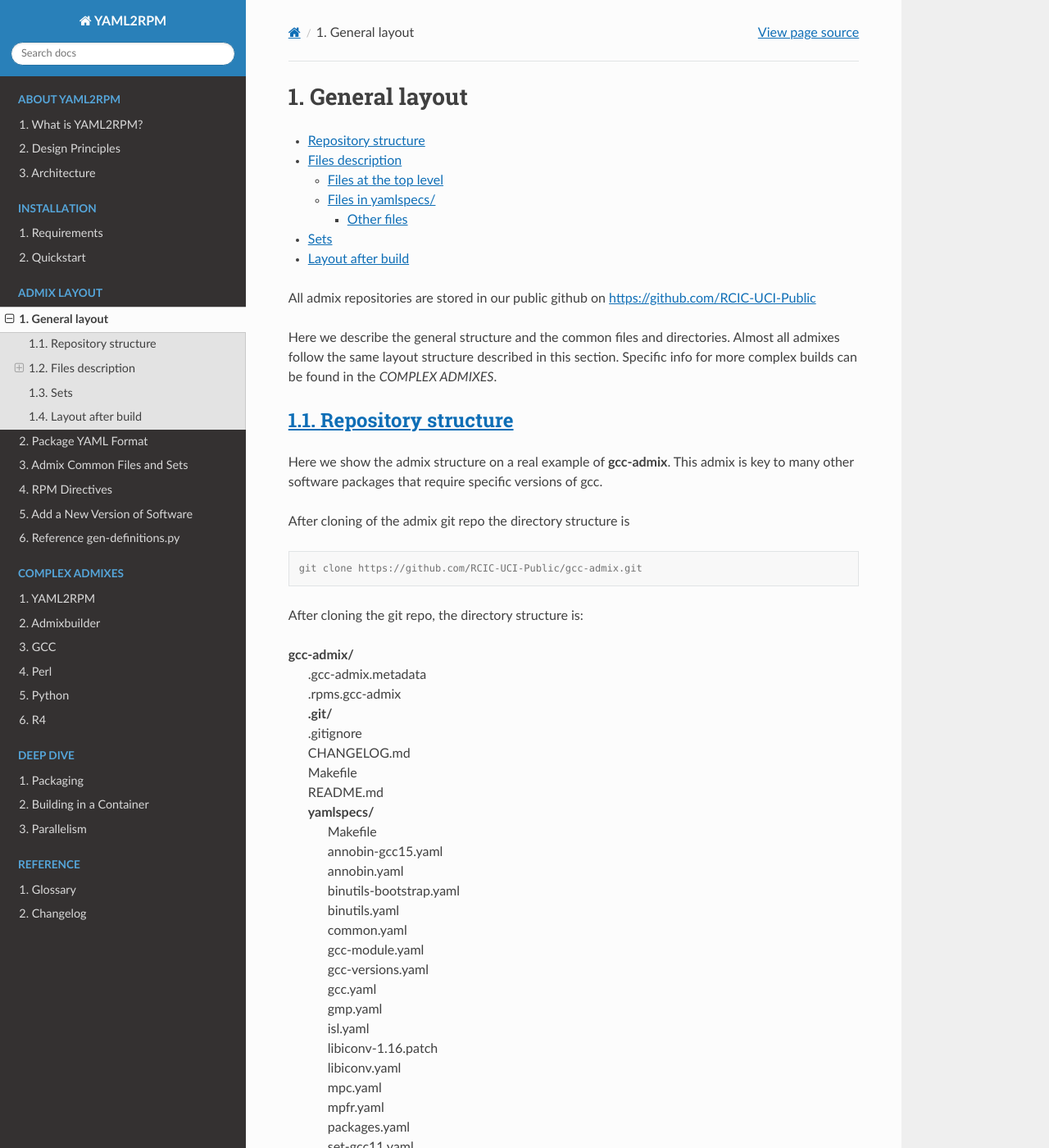
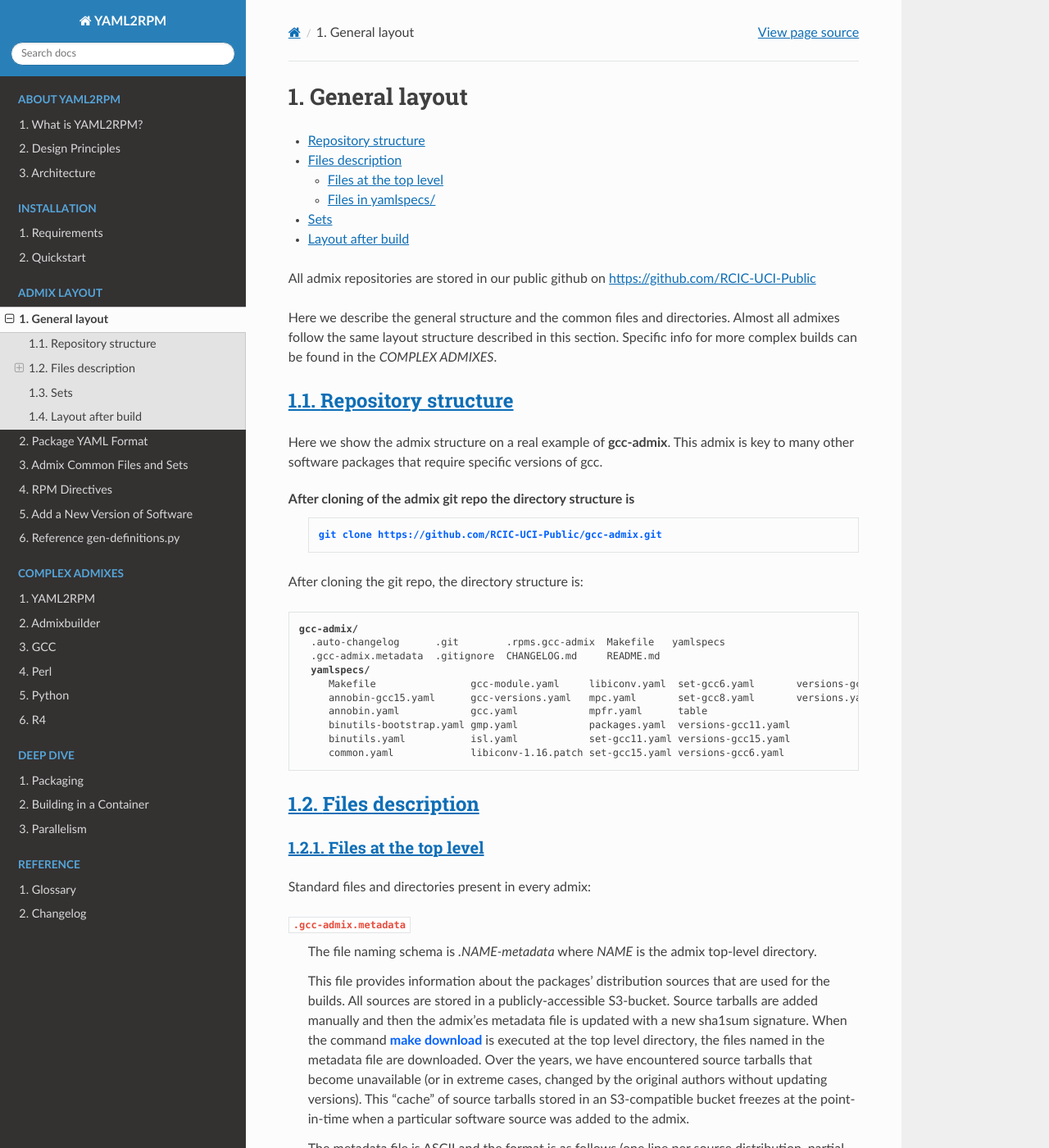
Before and after one commit to RCIC-UCI-Public/yaml2rpm-docs, a Sphinx documentation site: the page built from docs/source/yamlformat/overview.rst, in a window 1280 px wide and 1400 px high. Shown: the whole window at 82% size. Built offline with Sphinx 7.4.7 and the Read the Docs theme 3.1.0, drawn with Linux system fonts in a browser that asks for light colours; some of the changed text lies outside the part shown.

Commit message:
formatting

```diff
--- a/docs/source/yamlformat/overview.rst
+++ b/docs/source/yamlformat/overview.rst
@@ -13,13 +13,6 @@ Here we describe the general structure and the common files and directories.
 Almost all admixes follow the same layout structure described in this section.
 Specific info for more complex builds can be found in the *COMPLEX ADMIXES*.
 
-.. raw:: html
-
-   <style> .blue {color:mediumblue} </style>
-
-.. role:: blue
-
-
 .. _ov_gcc_admix:
 
 .. _admixrepo_structure:
@@ -31,48 +24,22 @@ Here we show the admix structure on a real example of **gcc-admix**.
 This admix is key to many other software packages that require specific versions of gcc.
 
 After cloning of the admix git repo the directory structure is
-
-.. code-block:: console
-
-   git clone https://github.com/RCIC-UCI-Public/gcc-admix.git
+  .. parsed-literal::
+     :command:`git clone https://github.com/RCIC-UCI-Public/gcc-admix.git`
 
 After cloning the git repo, the directory structure is:
 
-|  **gcc-admix/**
-|      .gcc-admix.metadata
-|      .rpms.gcc-admix
-|      **.git/**
-|      .gitignore
-|      CHANGELOG.md
-|      Makefile
-|      README.md
-|      **yamlspecs/**
-|             Makefile
-|             annobin-gcc15.yaml
-|             annobin.yaml
-|             binutils-bootstrap.yaml
-|             binutils.yaml
-|             common.yaml
-|             gcc-module.yaml
-|             gcc-versions.yaml
-|             gcc.yaml
-|             gmp.yaml
-|             isl.yaml
-|             libiconv-1.16.patch
-|             libiconv.yaml
-|             mpc.yaml
-|             mpfr.yaml
-|             packages.yaml
-|             set-gcc11.yaml
-|             set-gcc15.yaml
-|             set-gcc6.yaml
-|             set-gcc8.yaml
-|             versions-gcc11.yaml
-|             versions-gcc15.yaml
-|             versions-gcc6.yaml
-|             versions-gcc8.yaml
-|             versions.yaml
-
+.. parsed-literal::
+   **gcc-admix/**
+     .auto-changelog      .git        .rpms.gcc-admix  Makefile   yamlspecs
+     .gcc-admix.metadata  .gitignore  CHANGELOG.md     README.md
+     **yamlspecs/**
+        Makefile                gcc-module.yaml     libiconv.yaml  set-gcc6.yaml       versions-gcc8.yaml
+        annobin-gcc15.yaml      gcc-versions.yaml   mpc.yaml       set-gcc8.yaml       versions.yaml
+        annobin.yaml            gcc.yaml            mpfr.yaml      table
+        binutils-bootstrap.yaml gmp.yaml            packages.yaml  versions-gcc11.yaml
+        binutils.yaml           isl.yaml            set-gcc11.yaml versions-gcc15.yaml
+        common.yaml             libiconv-1.16.patch set-gcc15.yaml versions-gcc6.yaml
 
 .. _admixrepo_files:
 
@@ -192,10 +159,11 @@ Files in yamlspecs/
 ~~~~~~~~~~~~~~~~~~~
 
 This directory has specific packages yaml files that are used for creating RPMs.
+All files with extensions ``.yaml`` are in Yaml format.
 The first three files must always be present in any admix with these exact names:
 
-``packages.yaml`` (required)
-  Yaml format, describes specifics of this admix build.
+``packages.yaml``
+  Required. Describes specifics of this admix build.
 
   .. literalinclude:: files/gcc-admix-packages.yaml
       :language: yaml
@@ -219,16 +187,13 @@ The first three files must always be present in any admix with these exact names
     installation of these RPMs.
   - :yvars:`sets` - lists the :ref:`logical sets<ov_sets>` of related packages that are built (and installed) together. This
     admix defines 4 sets.
+  - :yvars:`!ifeq`
+    See :ref:`special_constructs` for the syntax explanation.
+    In this case, if *os_release* defined in ``site.yaml`` is 9, no additional system package is added prior to building gcc. Every
+    other os release will add the *gcc-gdb-plugin* system package.
 
-  .. note::
-     | What does :yvars:`!ifeq "{{site.os_release}},9,,gcc-gdb-plugin"` mean?
-     | This is a simple, *if-else* construct to compare two variables and choose the outcome
-     | based on the comparison result as :yvars:`"var1, var2, outcome-if-true, outcome-if-false"`.
-     | In this case, if os_release defined in ``site.yaml`` is 9, no additional system package is added prior to building gcc. Every
-       other os release will add the *gcc-gdb-plugin* system package.
-
-``versions.yaml`` (required)
-  Yaml format, usually contains packages names and versions.
+``versions.yaml``
+  Required. Usually contains packages names and versions.
 
   .. literalinclude:: files/versions.yaml
      :language: yaml
@@ -241,8 +206,8 @@ The first three files must always be present in any admix with these exact names
      This ``versions.yaml`` does not define the version of gcc. In this admix, the version of gcc is
      defined in corresponding ``versions-gcc<n>.yaml`` files.
 
-``Makefile`` (required)
-  This is usually a very small standard file that includes one of the top level Makefiles:
+``Makefile``
+  Required. This is usually a very small standard file that includes one of the top level Makefiles:
 
   .. code-block:: make
 
@@ -255,9 +220,6 @@ The first three files must always be present in any admix with these exact names
 
 .. _ov_gcc:
 .. _ov_gcc_module:
-
-Other files
-^^^^^^^^^^^
 
 ``gcc.yaml``
   This file describes how to build a GNU GCC gcc compiler package that includes all
@@ -340,7 +302,7 @@ Layout after build
 
 After the build commands repository structure changes and includes:
 
-  **BUILD/  RPMS/  SOURCES/  SPECS/  SRPMS/**
+  ``BUILD/  RPMS/  SOURCES/  SPECS/  SRPMS/``
 
 These are standard directories created during the :command:`rpmbuild` command. The
 command is run via a Makefile target and all prerequisites directory structure
@@ -350,17 +312,15 @@ In addition, when installing RPMS locally on a development machine for a
 verification and testing the following directories are created at the top-level of the admix repo
 to hold the local yum repository with created RPMS:
 
-  **cache/  localrepo/  yum.conf  yum.repos.d/**
+  ``cache/  localrepo/  yum.conf  yum.repos.d/``
 
 These  files and directories provide a local to admix yum repository from
 which built RPMS can be installed.
 
 To create a local admix yum repo at the top admix level:
-
   .. parsed-literal::
      :command:`make clean createlocalrepo`
 
 To install all built RPMs for the admix:
-
   .. parsed-literal::
      :command:`make install-admix`
```
